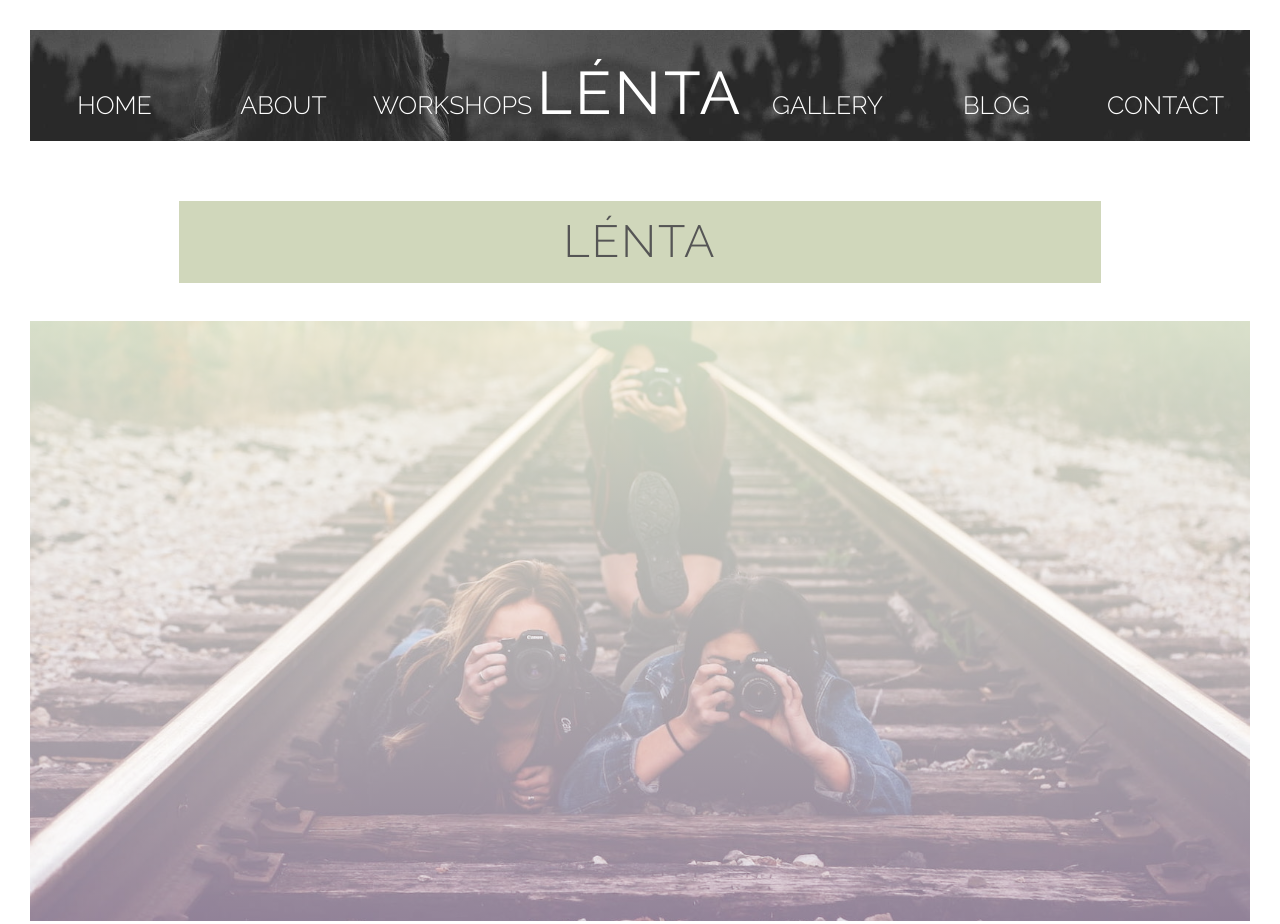
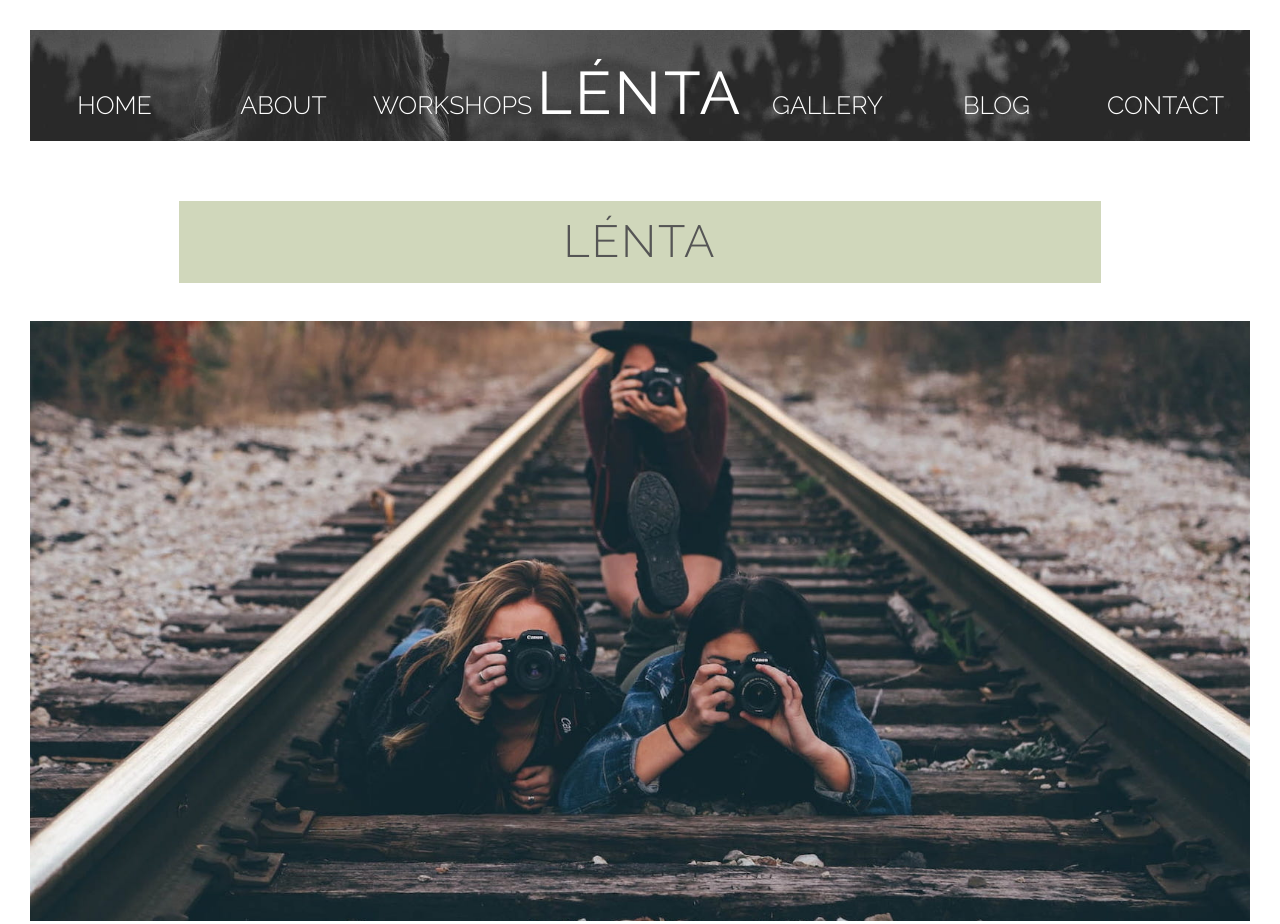
Before and after one commit to lowkeycode/lenta, a website: page html/about.html in a window 1280 px wide. Shown: the top 924 px of the page. Drawn offline with nearby package versions, Linux system fonts and the light colour scheme; files that its build step writes are made by us from their sources; no server answers.

Commit message:
Tracking changes

```diff
--- a/sass/pages/about/_about.scss
+++ b/sass/pages/about/_about.scss
@@ -18,13 +18,7 @@
 
 .about-photo {
   height: 600px;
-  background-blend-mode: screen;
-  background-image: linear-gradient(
-      to top,
-      var(--color-secondary-dark),
-      var(--color-primary-light)
-    ),
-    url(/img/about-title.jpg);
+  background-image: url(/img/about-title.jpg);
   background-size: cover;
   background-position: center;
   margin-top: 2rem;
```
